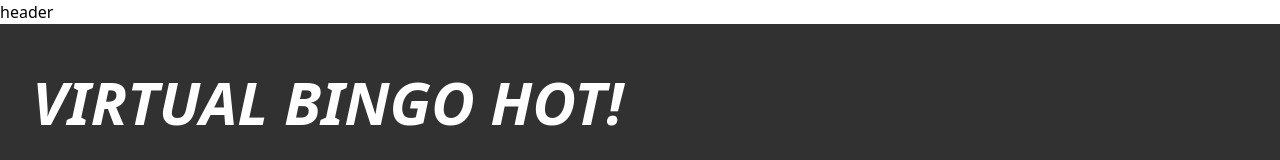
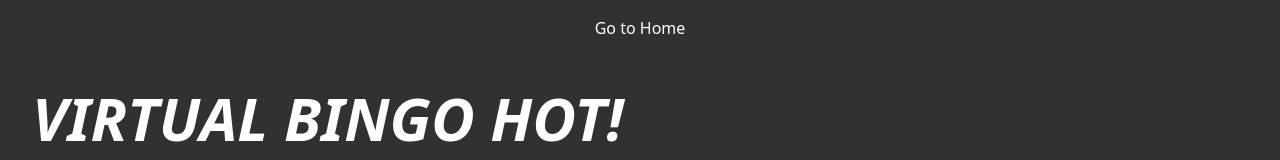
Before and after one commit to gianback/bingo-core-frontend, a Vue app: page / in a window 1280 px wide. Shown: the top 160 px of the page. Built offline with nearby package versions, Linux system fonts and the light colour scheme; no server answers.

Commit message:
feat: add router to header

```diff
--- a/src/components/Header.vue
+++ b/src/components/Header.vue
@@ -1,3 +1,8 @@
 <template>
-  <header>header</header>
+  <header class="bg-[#313131] text-white text-center pt-4">
+    <ul>
+      <router-link to="/">Go to Home</router-link>
+      <!-- <router-link to="/about">Go to About</router-link> -->
+    </ul>
+  </header>
 </template>
```
